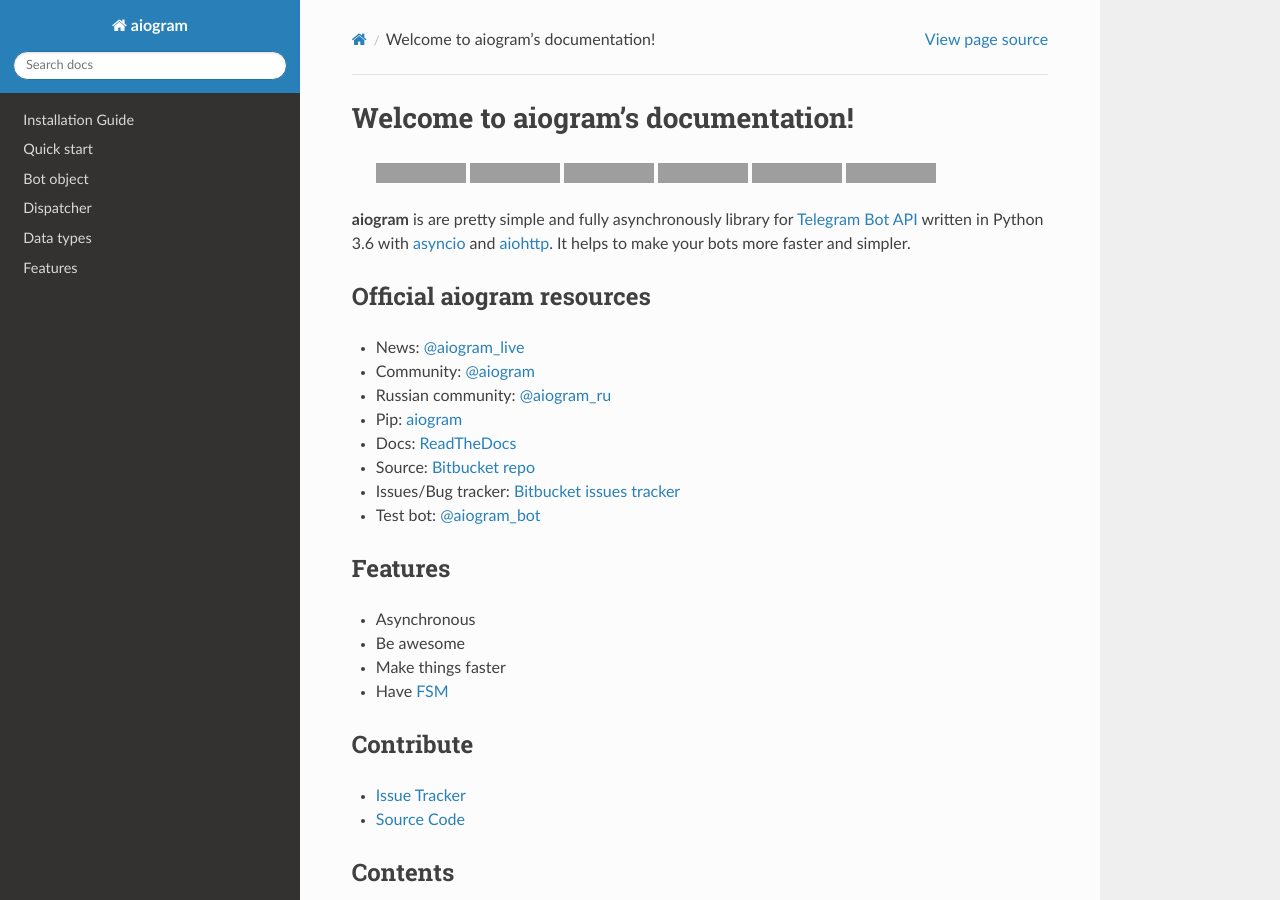
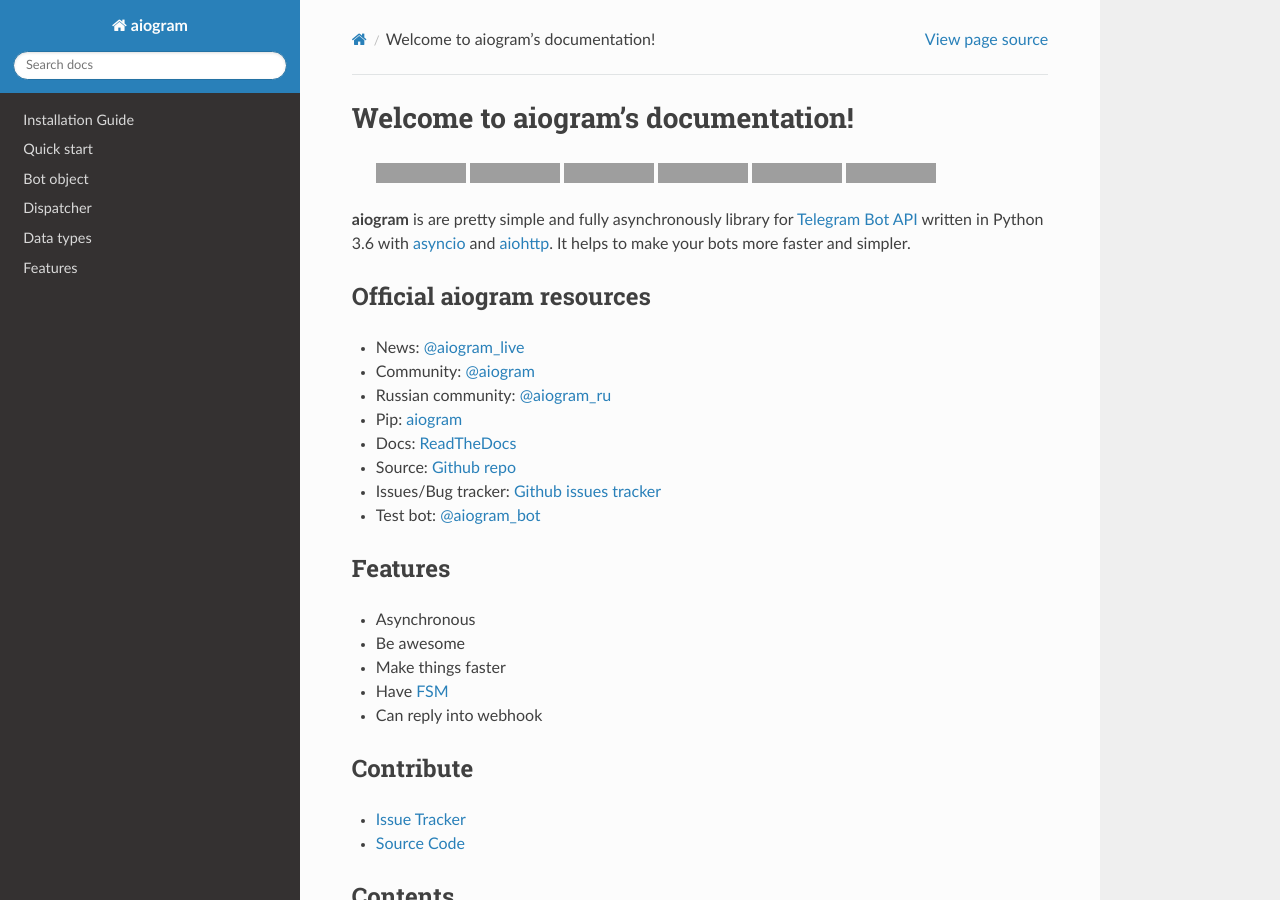
Before and after one commit to NullBrotasli/aiogram, a Sphinx documentation site: the page built from docs/source/index.rst, in a window 1280 px wide and 900 px high, cut to the strip 0-900 px from the top of the window. Built offline with Sphinx 7.4.7 and the Read the Docs theme 2.0.0, drawn with Linux system fonts in a browser that asks for light colours; the version number could not be read and is left out; grey boxes are pictures that could not be loaded.

Commit message:
Change information about repo. (Migrate from Bitbucket to Github) Yep. I hate Github, but it opens more prospects for the promotion of the library.

```diff
--- a/docs/source/index.rst
+++ b/docs/source/index.rst
@@ -2,27 +2,27 @@
 ===================================
 
 
-    .. image:: https://img.shields.io/pypi/v/aiogram.svg
+    .. image:: https://img.shields.io/pypi/v/aiogram.svg?style=flat-square
        :target: https://pypi.python.org/pypi/aiogram
        :alt: PyPi Package Version
 
-    .. image:: https://img.shields.io/pypi/status/aiogram.svg
+    .. image:: https://img.shields.io/pypi/status/aiogram.svg?style=flat-square
        :target: https://pypi.python.org/pypi/aiogram
        :alt: PyPi status
 
-    .. image:: https://img.shields.io/pypi/pyversions/aiogram.svg
+    .. image:: https://img.shields.io/pypi/pyversions/aiogram.svg?style=flat-square
        :target: https://pypi.python.org/pypi/aiogram
        :alt: Supported python versions
 
-    .. image:: https://readthedocs.org/projects/aiogram/badge/?version=latest
+    .. image:: https://img.shields.io/readthedocs/pip/stable.svg?style=flat-square
        :target: http://aiogram.readthedocs.io/en/latest/?badge=latest
        :alt: Documentation Status
 
-    .. image:: https://img.shields.io/bitbucket/issues/illemius/aiogram.svg
-       :target: https://bitbucket.org/illemius/aiogram/issues
-       :alt: Bitbucket issues
+    .. image:: https://img.shields.io/github/issues/badges/shields.svg?style=flat-square
+       :target: https://github.com/aiogram/aiogram/issues
+       :alt: Github issues
 
-    .. image:: https://img.shields.io/pypi/l/aiogram.svg
+    .. image:: https://img.shields.io/pypi/l/aiogram.svg?style=flat-square
        :target: https://opensource.org/licenses/MIT
        :alt: MIT License
 
@@ -37,8 +37,8 @@
 - Russian community: `@aiogram_ru <https://t.me/aiogram_ru>`_
 - Pip: `aiogram <https://pypi.python.org/pypi/aiogram>`_
 - Docs: `ReadTheDocs <http://aiogram.readthedocs.io>`_
-- Source: `Bitbucket repo <https://bitbucket.org/illemius/aiogram>`_
-- Issues/Bug tracker: `Bitbucket issues tracker <https://bitbucket.org/illemius/aiogram/issues>`_
+- Source: `Github repo <https://github.com/aiogram/aiogram>`_
+- Issues/Bug tracker: `Github issues tracker <https://github.com/aiogram/aiogram/issues>`_
 - Test bot: `@aiogram_bot <https://t.me/aiogram_bot>`_
 
 Features
@@ -48,6 +48,8 @@
 - Be awesome
 - Make things faster
 - Have `FSM <https://en.wikipedia.org/wiki/Finite-state_machine>`_
+- Can reply into webhook
+
 
 Contribute
 ----------
--- a/setup.py
+++ b/setup.py
@@ -1,13 +1,10 @@
 #!/usr/bin/env python3
 
-import string
 from distutils.core import setup
 
 from setuptools import PackageFinder
 
 from aiogram import VERSION
-
-ALLOWED_SYMBOLS = string.ascii_letters + string.digits + '_-'
 
 
 def get_description():
@@ -43,7 +40,7 @@
     name='aiogram',
     version=VERSION.version,
     packages=PackageFinder.find(exclude=('tests', 'examples', 'docs',)),
-    url='https://bitbucket.org/illemius/aiogram',
+    url='https://github.com/aiogram/aiogram',
     license='MIT',
     author='Alex Root Junior',
     author_email='jroot.junior@gmail.com',
```
Also changed, not shown: README.md (+2 -2 lines), README.rst (+10 -10 lines).
